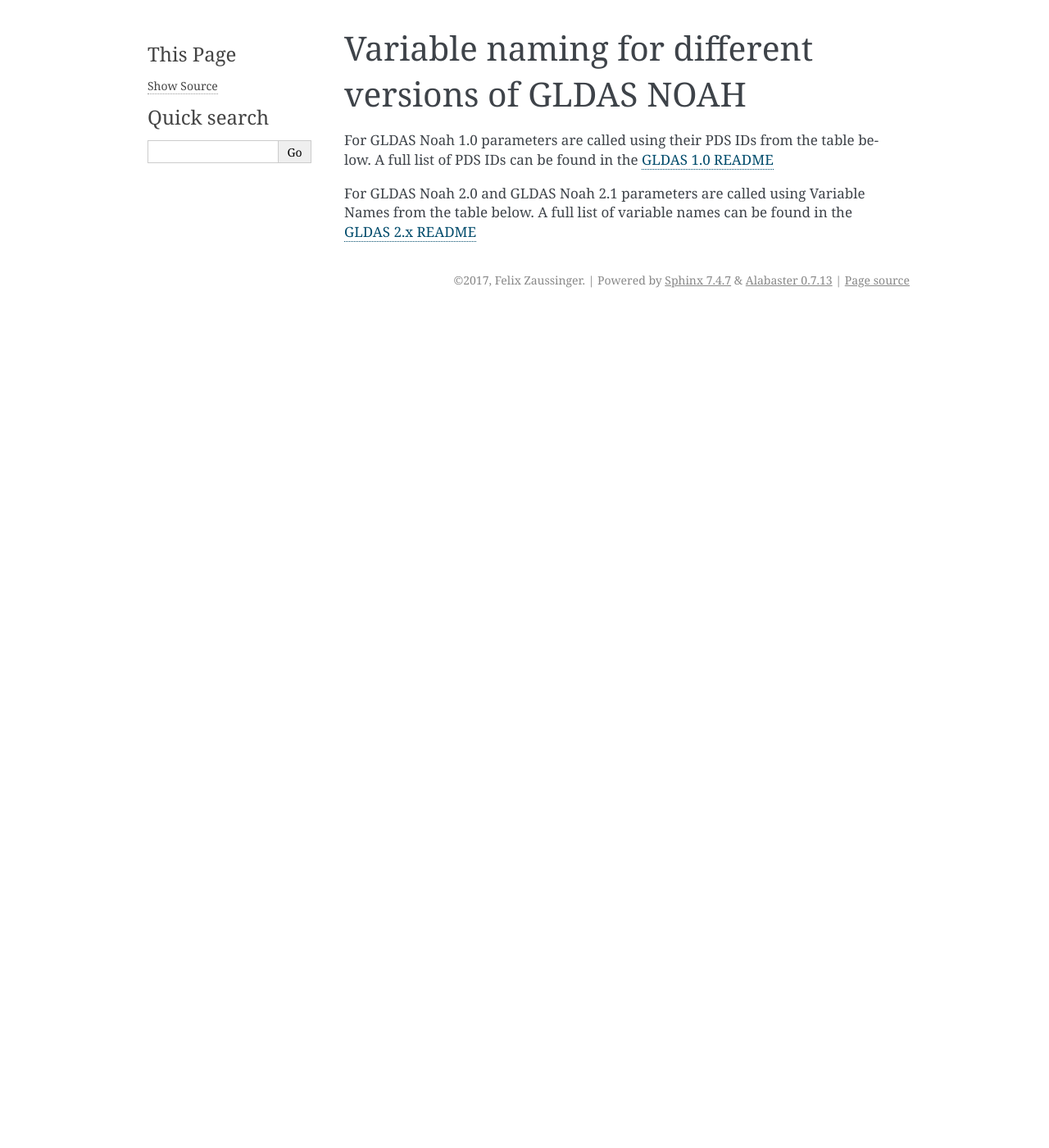
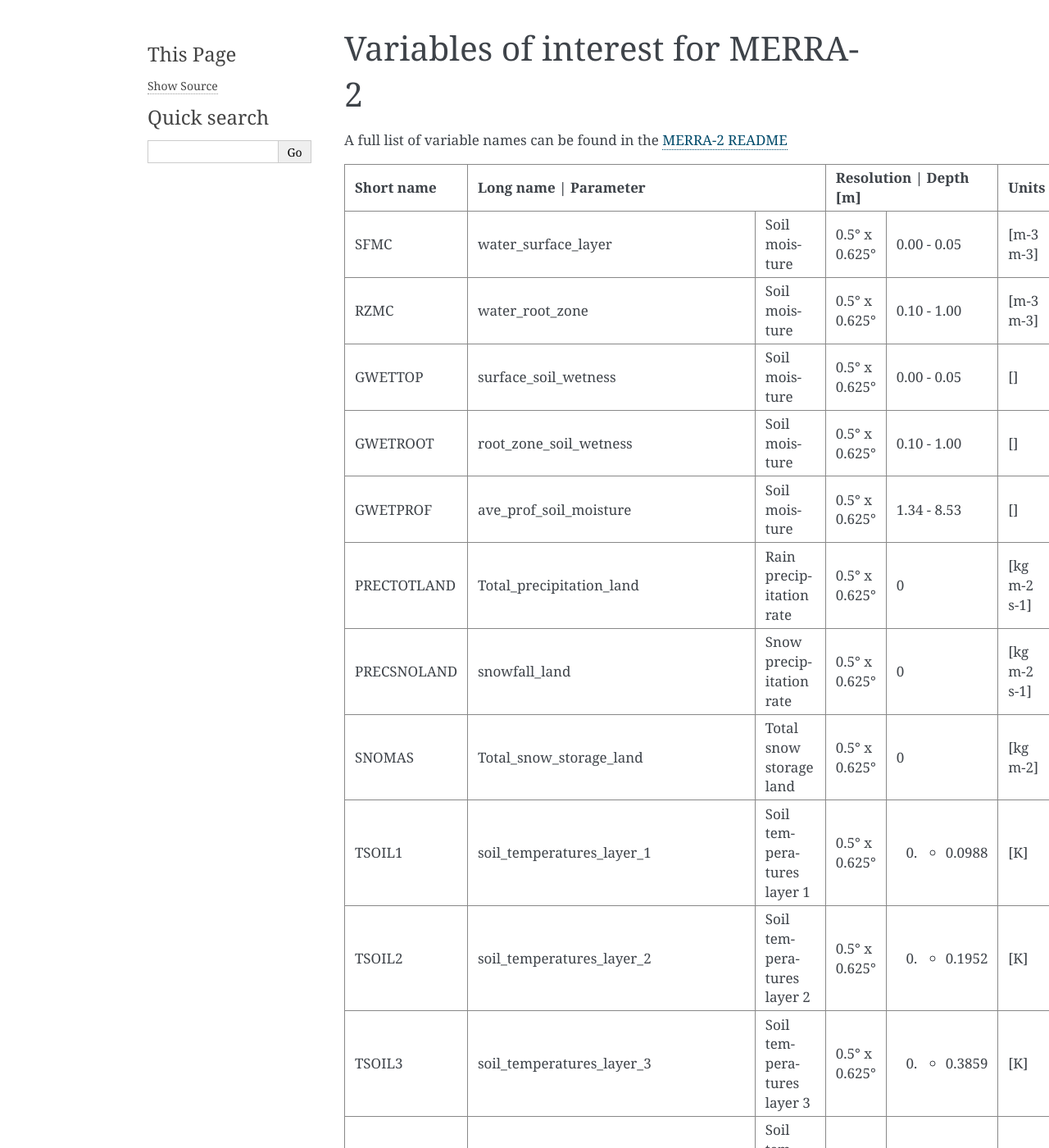
Before and after one commit to TUW-GEO/merra, a Sphinx documentation site: the page built from docs/varnames.rst, in a window 1280 px wide and 1400 px high. Shown: the whole window at 82% size. Built offline with Sphinx 7.4.7, drawn with Linux system fonts in a browser that asks for light colours; formulas are drawn with MathJax 3; pages that are not in the unit, such as notebooks, are missing from menus; some of the changed text lies outside the part shown.

Commit message:
- finished parameter description - those described are currently available in time series format on our Datapool

```diff
--- a/docs/varnames.rst
+++ b/docs/varnames.rst
@@ -1,42 +1,38 @@
-Variable naming for different versions of GLDAS NOAH
-====================================================
+Variables of interest for MERRA-2
+==================================
 
-For GLDAS Noah 1.0 parameters are called using their PDS IDs from the table below.
-A full list of PDS IDs can be found in the `GLDAS 1.0 README <https://hydro1.gesdisc.eosdis.nasa.gov/data/GLDAS_V1/README.GLDAS.pdf>`_
+A full list of variable names can be found in the `MERRA-2 README <https://goldsmr4.gesdisc.eosdis.nasa.gov/data/MERRA2/M2T1NXLND.5.12.4/doc/MERRA2.README.pdf>`_
 
-For GLDAS Noah 2.0 and GLDAS Noah 2.1 parameters are called using Variable Names from the table below.
-A full list of variable names can be found in the `GLDAS 2.x README <https://hydro1.gesdisc.eosdis.nasa.gov/data/GLDAS/README_GLDAS2.pdf>`_
-
-+-------------+-----------------------+----------------------------------+------------+---------------------------+------------+
-| Short name  | Long variable name    | Parameter                        | Resolution | Depth/Height Interval [m] | Units      |
-+=============+=======================+==================================+============+===========================+============+
-| SFMC        | water_surface_layer                   | Soil moisture                    | 0.5°x0.625°| 0.00 - 0.05               | [m-3 m-3]  |
-+-------------+-----------------------+----------------------------------+------------+---------------------------+------------+
-| RZMC        | water_root_zone                       | Soil moisture                    | 0.5°x0.625°| 0.10 - 1.00               | [m-3 m-3]  |
-+-------------+-----------------------+----------------------------------+------------+---------------------------+------------+
-| GWETTOP     | surface_soil_wetness                  | Soil moisture                    | 0.5°x0.625°| 0.00 - 0.05               | [%]        |
-+-------------+-----------------------+----------------------------------+------------+---------------------------+------------+
-| GWETROOT    | root_zone_soil_wetness                | Soil moisture                    | 0.5°x0.625°| 0.10 - 1.00               | [%]        |
-+-------------+-----------------------+----------------------------------+------------+---------------------------+------------+
-| GWETPROF    | ave_prof_soil_moisture                | Soil moisture                    | 0.5°x0.625°| 1.34 - 8.53               | [%]        |
-+-------------+-----------------------+----------------------------------+------------+---------------------------+------------+
-| PRECTOTLAND | Total_precipitation_land              | Rain precipitation rate        | 0.5°x0.625°| 0                         | [kg m-2 s-1]|
-+-------------+-----------------------+----------------------------------+------------+---------------------------+------------+
-| PRECSNOLAND | snowfall_land                         | Snow precipitation rate          | 0.5°x0.625°| 0                         | [kg m-2 s-1]|
-+-------------+-----------------------+----------------------------------+------------+---------------------------+------------+
-| SNOMAS      | Total_snow_storage_land               | Total snow storage land               | 0.5°x0.625°| 0                         | [kg m-2]   |
-+-------------+-----------------------+----------------------------------+------------+---------------------------+------------+
-| TSOIL1      | soil_temperatures_layer_1             | Soil temperatures layer 1 | 0.5°x0.625°| X                         | [kg/m^2]   |
-+-------------+-----------------------+----------------------------------+------------+---------------------------+------------+
-| TSOIL2      | soil_temperatures_layer_2             | Soil temperatures layer 2 | 0.5°x0.625°| X                         | [K]        |
-+-------------+-----------------------+----------------------------------+------------+---------------------------+------------+
-| TSOIL3      | soil_temperatures_layer_3             | Soil temperatures layer 3 | 0.5°x0.625°| X                         | [kg/m^2/s] |
-+-------------+-----------------------+----------------------------------+------------+---------------------------+------------+
-| TSOIL4      | soil_temperatures_layer_4             | Soil temperatures layer 4 | 0.5°x0.625°| X                         | [kg/m^2/s] |
-+-------------+-----------------------+----------------------------------+------------+---------------------------+------------+
-| TSOIL5      | soil_temperatures_layer_5             | Soil temperatures layer 5 | 0.5°x0.625°| X                         | [kg/m^2/s] |
-+-------------+-----------------------+----------------------------------+------------+---------------------------+------------+
-| TSOIL6      | soil_temperatures_layer_6             | Soil temperatures layer 6 | 0.5°x0.625°| X                         | [kg/m^2/s] |
-+-------------+-----------------------+----------------------------------+------------+---------------------------+------------+
-| TSURF       | surface_temperature_of_land_incl_snow | Surface temperature  | 0.5°x0.625°| X                         | [kg/m^2/s] |
-+-------------+-----------------------+----------------------------------+------------+---------------------------+------------+
++-------------+-----------------------+-------------------------------------------+-----------------------------+--------------+
+| Short name  | Long name                             | Parameter                 | Resolution    | Depth [m]   | Units        |
++=============+=======================================+===========================+===============+=============+==============+
+| SFMC        | water_surface_layer                   | Soil moisture             | 0.5° x 0.625° | 0.00 - 0.05 | [m-3 m-3]    |
++-------------+---------------------------------------+---------------------------+---------------+-------------+--------------+
+| RZMC        | water_root_zone                       | Soil moisture             | 0.5° x 0.625° | 0.10 - 1.00 | [m-3 m-3]    |
++-------------+---------------------------------------+---------------------------+---------------+-------------+--------------+
+| GWETTOP     | surface_soil_wetness                  | Soil moisture             | 0.5° x 0.625° | 0.00 - 0.05 | []           |
++-------------+---------------------------------------+---------------------------+---------------+-------------+--------------+
+| GWETROOT    | root_zone_soil_wetness                | Soil moisture             | 0.5° x 0.625° | 0.10 - 1.00 | []           |
++-------------+---------------------------------------+---------------------------+---------------+-------------+--------------+
+| GWETPROF    | ave_prof_soil_moisture                | Soil moisture             | 0.5° x 0.625° | 1.34 - 8.53 | []           |
++-------------+---------------------------------------+---------------------------+---------------+-------------+--------------+
+| PRECTOTLAND | Total_precipitation_land              | Rain precipitation rate   | 0.5° x 0.625° | 0           | [kg m-2 s-1] |
++-------------+---------------------------------------+---------------------------+---------------+-------------+--------------+
+| PRECSNOLAND | snowfall_land                         | Snow precipitation rate   | 0.5° x 0.625° | 0           | [kg m-2 s-1] |
++-------------+---------------------------------------+---------------------------+---------------+-------------+--------------+
+| SNOMAS      | Total_snow_storage_land               | Total snow storage land   | 0.5° x 0.625° | 0           | [kg m-2]     |
++-------------+---------------------------------------+---------------------------+---------------+-------------+--------------+
+| TSOIL1      | soil_temperatures_layer_1             | Soil temperatures layer 1 | 0.5° x 0.625° | 0. - 0.0988 | [K]          |
++-------------+---------------------------------------+---------------------------+---------------+-------------+--------------+
+| TSOIL2      | soil_temperatures_layer_2             | Soil temperatures layer 2 | 0.5° x 0.625° | 0. - 0.1952 | [K]          |
++-------------+---------------------------------------+---------------------------+---------------+-------------+--------------+
+| TSOIL3      | soil_temperatures_layer_3             | Soil temperatures layer 3 | 0.5° x 0.625° | 0. - 0.3859 | [K]          |
++-------------+---------------------------------------+---------------------------+---------------+-------------+--------------+
+| TSOIL4      | soil_temperatures_layer_4             | Soil temperatures layer 4 | 0.5° x 0.625° | 0. - 0.7626 | [K]          |
++-------------+---------------------------------------+---------------------------+---------------+-------------+--------------+
+| TSOIL5      | soil_temperatures_layer_5             | Soil temperatures layer 5 | 0.5° x 0.625° | 0. - 1.5071 | [K]          |
++-------------+---------------------------------------+---------------------------+---------------+-------------+--------------+
+| TSOIL6      | soil_temperatures_layer_6             | Soil temperatures layer 6 | 0.5° x 0.625° | 0. - 10.000 | [K]          |
++-------------+---------------------------------------+---------------------------+---------------+-------------+--------------+
+| TSURF       | surface_temperature_of_land_incl_snow | Surface temperature       | 0.5° x 0.625° | 0           | [K]          |
++-------------+---------------------------------------+---------------------------+---------------+-------------+--------------+
```
